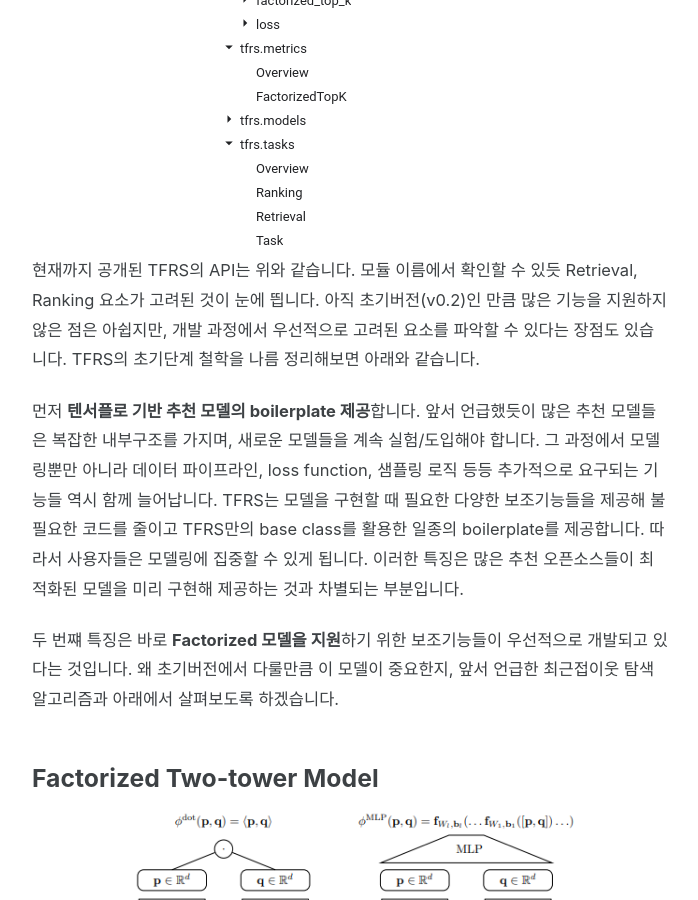
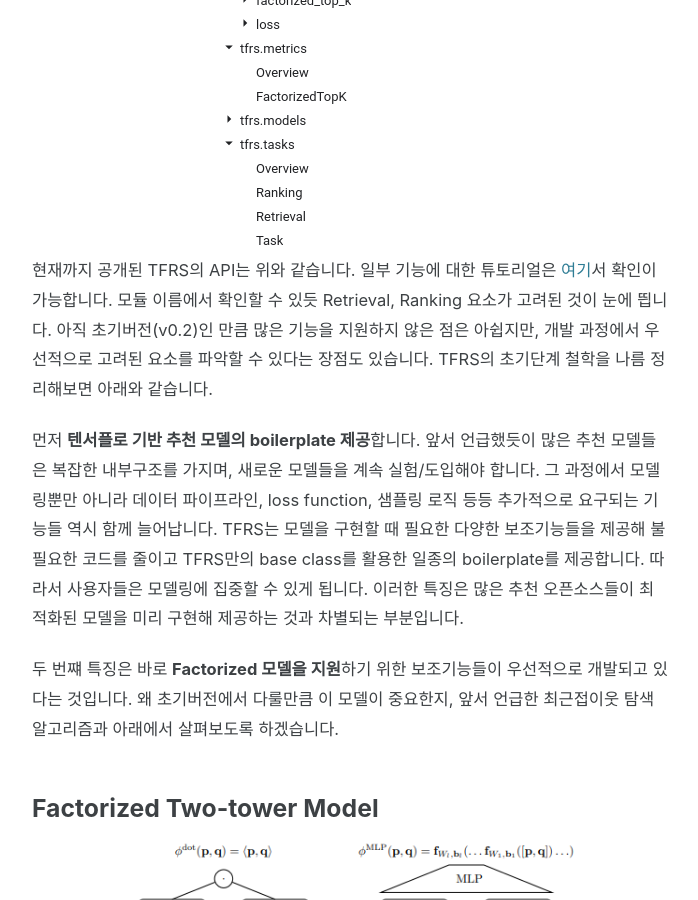
Before and after one commit to hojinYang/hojinYang.github.io, a Jekyll site: the page built from _posts/2020-11-13-tfrs.md, in a window 1280 px wide and 900 px high, scrolled down 1658 px. Shown: the whole window, without its empty margins (290-988 px from the left). Built offline with Jekyll 4.4.1, drawn with Linux system fonts in a browser that asks for light colours; cached includes are drawn as plain includes; nearby versions of some CDN libraries; comment, search, counter and statistics services are not loaded; some of the changed text lies outside the part shown.

Commit message:
Update tfrs blog

```diff
--- a/_posts/2020-11-13-tfrs.md
+++ b/_posts/2020-11-13-tfrs.md
@@ -27,7 +27,7 @@ TFRS를 살펴보기 전 추천시스템의 구성 요소를 간단히 살펴보
 
 ### TFRS API
 ![api](https://hojinYang.github.io/img/tfrs/api.png){:.aligncenter}
-현재까지 공개된 TFRS의 API는 위와 같습니다. 모듈 이름에서 확인할 수 있듯 Retrieval, Ranking 요소가 고려된 것이 눈에 띕니다. 아직 초기버전(v0.2)인 만큼 많은 기능을 지원하지 않은 점은 아쉽지만, 개발 과정에서 우선적으로 고려된 요소를 파악할 수 있다는 장점도 있습니다. TFRS의 초기단계 철학을 나름 정리해보면 아래와 같습니다.
+현재까지 공개된 TFRS의 API는 위와 같습니다. 일부 기능에 대한 튜토리얼은 [여기](https://www.tensorflow.org/recommenders/examples/quickstart)서 확인이 가능합니다. 모듈 이름에서 확인할 수 있듯 Retrieval, Ranking 요소가 고려된 것이 눈에 띕니다. 아직 초기버전(v0.2)인 만큼 많은 기능을 지원하지 않은 점은 아쉽지만, 개발 과정에서 우선적으로 고려된 요소를 파악할 수 있다는 장점도 있습니다. TFRS의 초기단계 철학을 나름 정리해보면 아래와 같습니다.
 
 먼저  **텐서플로 기반 추천 모델의 boilerplate 제공**합니다. 앞서 언급했듯이 많은 추천 모델들은 복잡한 내부구조를 가지며, 새로운 모델들을 계속 실험/도입해야 합니다. 그 과정에서 모델링뿐만 아니라 데이터 파이프라인, loss function, 샘플링 로직 등등 추가적으로 요구되는 기능들 역시 함께 늘어납니다. TFRS는 모델을 구현할 때 필요한 다양한 보조기능들을 제공해 불필요한 코드를 줄이고 TFRS만의 base class를 활용한 일종의 boilerplate를 제공합니다. 따라서 사용자들은 모델링에 집중할 수 있게 됩니다. 이러한 특징은 많은 추천 오픈소스들이 최적화된 모델을 미리 구현해 제공하는 것과 차별되는 부분입니다.
 
@@ -54,7 +54,7 @@ TFRS를 살펴보기 전 추천시스템의 구성 요소를 간단히 살펴보
 
 첫 번째 방법은 탐색 속도를 높히기 위해 벡터마다 인덱스(0,1,2,..)를 부여해 **벡터 공간을 분할**하는 방법인데요, 여기서 인덱스의 개수(N)는 아이템 개수(M)보다 작게 설정됩니다(M>>N). 대표적인 방법으로 Tree, LSH와 같은 자료구조를 활용해 가까운 벡터끼리는 높은 확률로 같은 인덱스를 가지도록 저장해 줍니다(collision). Retrieval 시에는 유저 벡터를 자료구조에 입력해 인덱스를 얻은 뒤, 같은 인덱스를 부여받은 아이템 벡터(같은 공간에 있는 아이템)를 대상으로 최근접 이웃을 구하게 됩니다.
 
-두 번째 방법은 **quantization**을 활용한 방식입니다. 고차원의 벡터를 저차원으로 projection 하면서 마찬가지로 이웃한 벡터는 저차원 공간에서도 비슷한(혹은 같은) 벡터로 인코딩되도록 합니다. 저차원 공간에서 근접이웃을 탐색하므로 속도는 물론 메모리 역시 절약할 수 있습니다. 최근 SOTA를 기록한 구글의 [Accelerating Large-Scale Inference with Anisotropic Vector Quantization (ScaNN)](https://ai.googleblog.com/2020/07/announcing-scann-efficient-vector.html) 역시 quantization을 기반의 근접이웃탐색 알고리즘입니다.
+두 번쨰는 **Quantization**을 활용한 방법입니다. 고차원의 벡터를 저차원으로 projection 하면서 마찬가지로 이웃한 벡터는 저차원 공간에서도 비슷한(혹은 같은) 벡터로 인코딩되도록 합니다. 저차원 공간에서 근접이웃을 탐색하므로 속도는 물론 메모리 역시 절약할 수 있습니다. 최근 SOTA를 기록한 구글의 [Accelerating Large-Scale Inference with Anisotropic Vector Quantization (ScaNN)](https://ai.googleblog.com/2020/07/announcing-scann-efficient-vector.html) 역시 quantization을 기반의 근접이웃탐색 알고리즘입니다.
 
 사실 inner product는 다른 distance metric(euclidean, cosine)과는 다르게 unbounded된 metric space를 가져 근사 최근접이웃을 계산하는 데 어려움이 있었는데, 예를 들어 벡터 자기 자신이 최근접이웃에 포함되지 않는 문제가 발생할 수 있습니다. 다행히 논문 [Speeding Up the Xbox Recommender System Using a Euclidean Transformation for Inner-Product Spaces](https://www.microsoft.com/en-us/research/wp-content/uploads/2016/02/XboxInnerProduct.pdf)에서 이를 해결할 수 있는 방법을 제안하였고 지금은 다양한 ANN 오픈소스에서 MIPS을 지원, 이를 추천시스템에 활용할 수 있게 되었습니다. ([출처](https://www.benfrederickson.com/approximate-nearest-neighbours-for-recommender-systems/))
 
```
